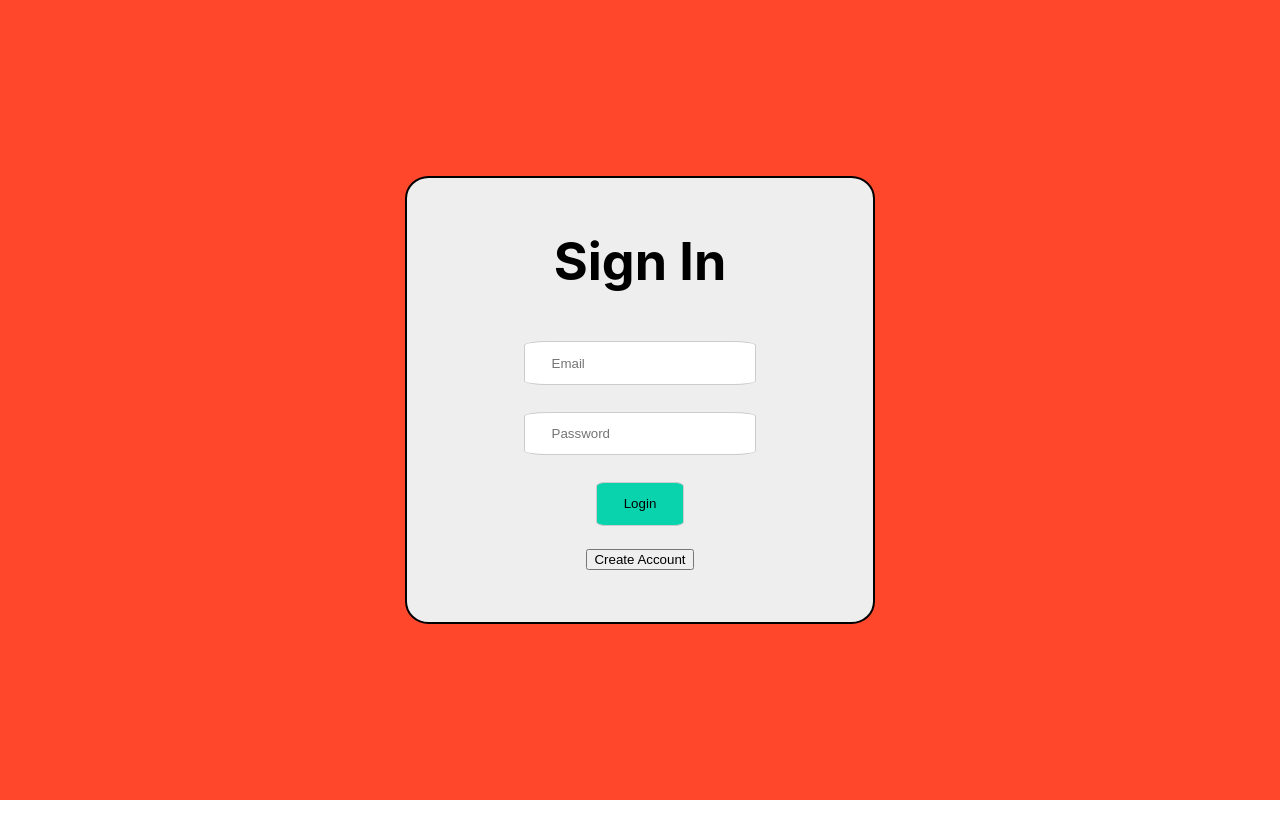
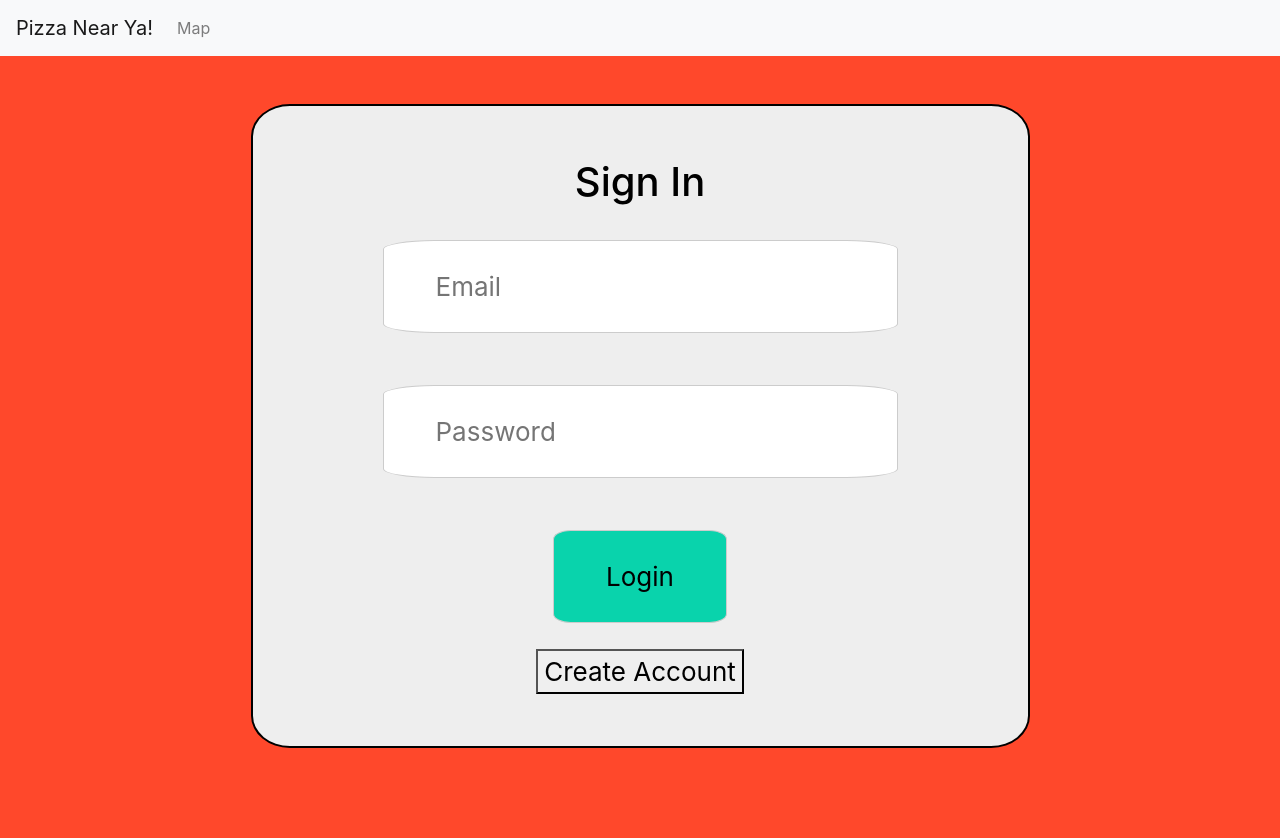
Before and after one commit to Eli10/DatabaseApp, a React (Create React App) app: page / in a window 1280 px wide. Shown: the top 838 px of the page. Before the commit the page ends 800 px from the top, so only its background shows below. Built offline with nearby package versions, Linux system fonts and the light colour scheme.

Commit message:
Added basic navbar

```diff
--- a/package.json
+++ b/package.json
@@ -6,6 +6,7 @@
     "axios": "^0.19.0",
     "leaflet": "^1.6.0",
     "react": "^16.12.0",
+    "react-bootstrap": "^1.0.0-beta.16",
     "react-dom": "^16.12.0",
     "react-leaflet": "^2.6.0",
     "react-router-dom": "^5.1.2",
--- a/public/index.html
+++ b/public/index.html
@@ -4,8 +4,12 @@
     <meta charset="utf-8" />
     <link rel="icon" href="%PUBLIC_URL%/favicon.ico" />
     <link rel="stylesheet" href="https://unpkg.com/leaflet@0.7.7/dist/leaflet.css" />
-
-     <!-- Make sure you put this AFTER Leaflet's CSS -->
+    <link
+  rel="stylesheet"
+  href="https://maxcdn.bootstrapcdn.com/bootstrap/4.3.1/css/bootstrap.min.css"
+  integrity="sha384-ggOyR0iXCbMQv3Xipma34MD+dH/1fQ784/j6cY/iJTQUOhcWr7x9JvoRxT2MZw1T"
+  crossorigin="anonymous"
+/>
 
 
     <meta name="viewport" content="width=device-width, initial-scale=1" />
--- a/src/App.css
+++ b/src/App.css
@@ -5,7 +5,9 @@
 .App-logo {
   height: 40vmin;
 }
-
+.page{
+  margin: 4em 0em;
+}
 .App-header {
   background-color: #FF482B;
   min-height: 100vh;
--- a/src/App.js
+++ b/src/App.js
@@ -1,6 +1,7 @@
 import React from 'react';
 import { BrowserRouter as Router, Route, Switch } from 'react-router-dom';
 import './App.css';
+import NavigationBar from './components/static/NavigationBar';
 
 import * as pages from './components';
 
@@ -8,6 +9,7 @@ class App extends React.Component {
   render(){
     return (
       <Router>
+          <NavigationBar/>
         <div className="App-header">
           <Switch>
             <Route exact path="/" component={pages.HomePage} />
--- a/src/components/map/Map.jsx
+++ b/src/components/map/Map.jsx
@@ -1,12 +1,28 @@
 import React, {Component} from 'react';
-import { Map, TileLayer } from 'react-leaflet';
+import { Map, TileLayer, Marker, Popup } from 'react-leaflet';
 
-const stamenTonerTiles = 'http://stamen-tiles-{s}.a.ssl.fastly.net/toner-background/{z}/{x}/{y}.png';
-const stamenTonerAttr = 'Map tiles by <a href="http://stamen.com">Stamen Design</a>, <a href="http://creativecommons.org/licenses/by/3.0">CC BY 3.0</a> &mdash; Map data &copy; <a href="http://www.openstreetmap.org/copyright">OpenStreetMap</a>';
+const stamenTonerTiles = 'https://{s}.tile.openstreetmap.org/{z}/{x}/{y}.png';
+const stamenTonerAttr = '&amp;copy <a href="http://osm.org/copyright">OpenStreetMap</a> contributors';
 const mapCenter = [39.9528, -75.1638];
 const zoomLevel = 12;
 
 class Test extends Component {
+  constructor(){
+    super();
+    this.state = {
+      locations: [
+        { longitude: 12.234,
+          latitude: 13.423
+        }
+      ],
+      restaurants: []
+    }
+  }
+  componentDidMount(){
+    // Does API Request
+
+  }
+
   render(){
     return(
       <div>
@@ -14,10 +30,18 @@ class Test extends Component {
         center={mapCenter}
         zoom={zoomLevel}
       >
-                <TileLayer
-                  attribution={stamenTonerAttr}
-                  url={stamenTonerTiles}
-                />
+        <TileLayer
+          attribution={stamenTonerAttr}
+          url={stamenTonerTiles}
+        />
+        { this.state.locations.map( location => (
+            <Marker position = {[location.latitude, location.longitude]}>
+          <Popup>
+            A pretty CSS3 popup. <br /> Easily customizable.
+          </Popup>
+            </Marker>
+          ))
+        }
       </Map>
 
       </div>
--- a/src/components/pages/HomePage.jsx
+++ b/src/components/pages/HomePage.jsx
@@ -4,7 +4,10 @@ import LoginBox from '../Forms/LoginBox';
 class HomePage extends Component {
   render() {
     return (
-      <LoginBox/>
+      <div className="page">
+        <LoginBox/>
+
+      </div>
     )
   }
 }
--- a/src/components/pages/MapPage.jsx
+++ b/src/components/pages/MapPage.jsx
@@ -5,7 +5,10 @@ import Test from '../map/Map';
 class MapPage extends Component {
   render() {
     return (
-      <Test/>
+      <div className="page">
+
+        <Test/>
+      </div>
     )
   }
 }
--- /dev/null
+++ b/src/components/static/NavigationBar.jsx
@@ -0,0 +1,20 @@
+import React, {Component} from 'react';
+import Navbar from 'react-bootstrap/Navbar';
+import Nav from 'react-bootstrap/Nav';
+
+class NavigationBar extends Component {
+
+  render(){
+    return (
+      <Navbar bg='light' expand='lg' fixed='top'>
+        <Navbar.Brand href="/">Pizza Near Ya!</Navbar.Brand>
+        <Nav className='mr-auto'>
+          <Nav.Link href="/map">Map</Nav.Link>
+        </Nav>
+
+      </Navbar>
+    )
+  }
+}
+
+export default NavigationBar;
```
Also changed, not shown: 1 other file (tests, documents, lock files or other folders).
